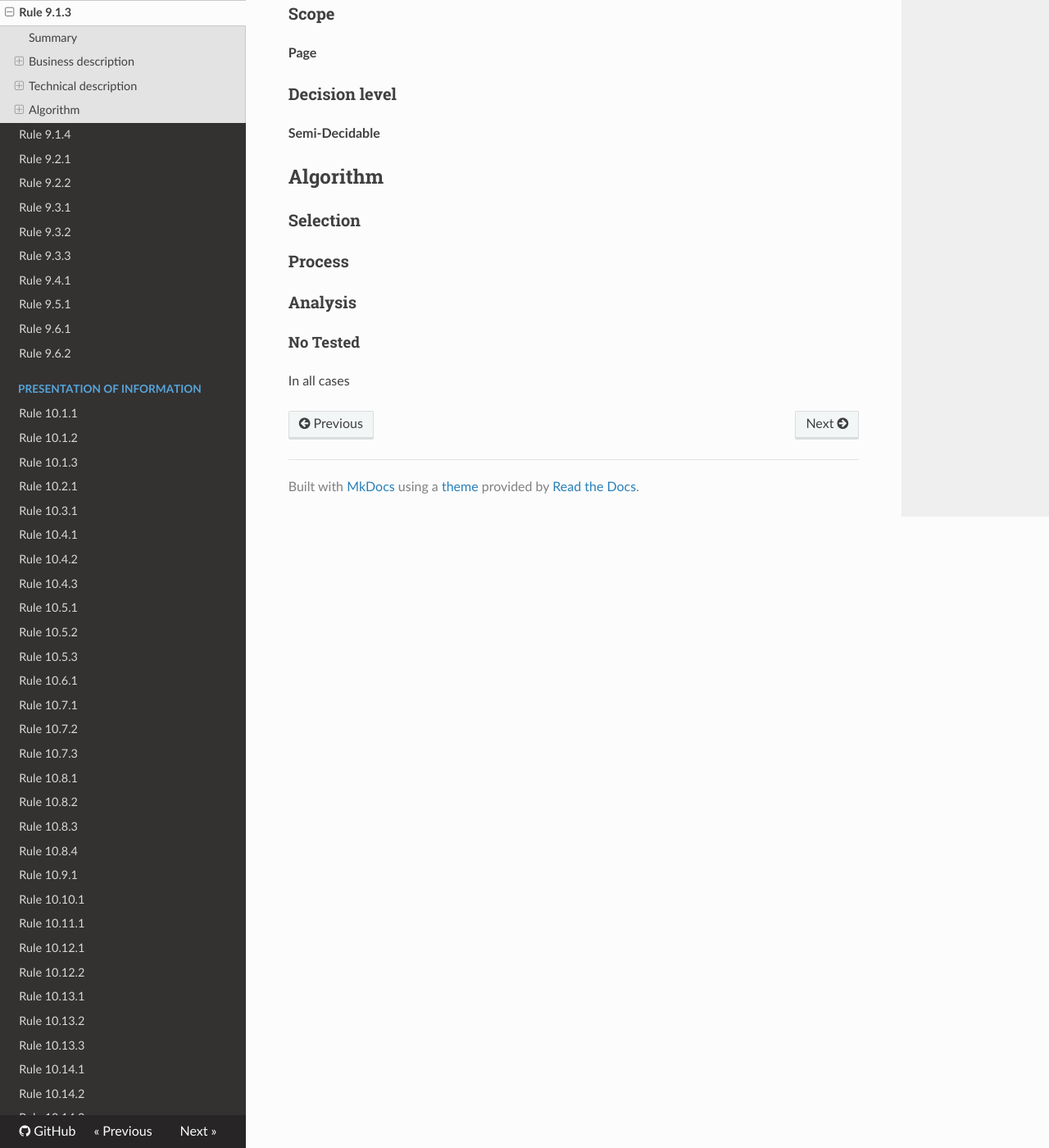
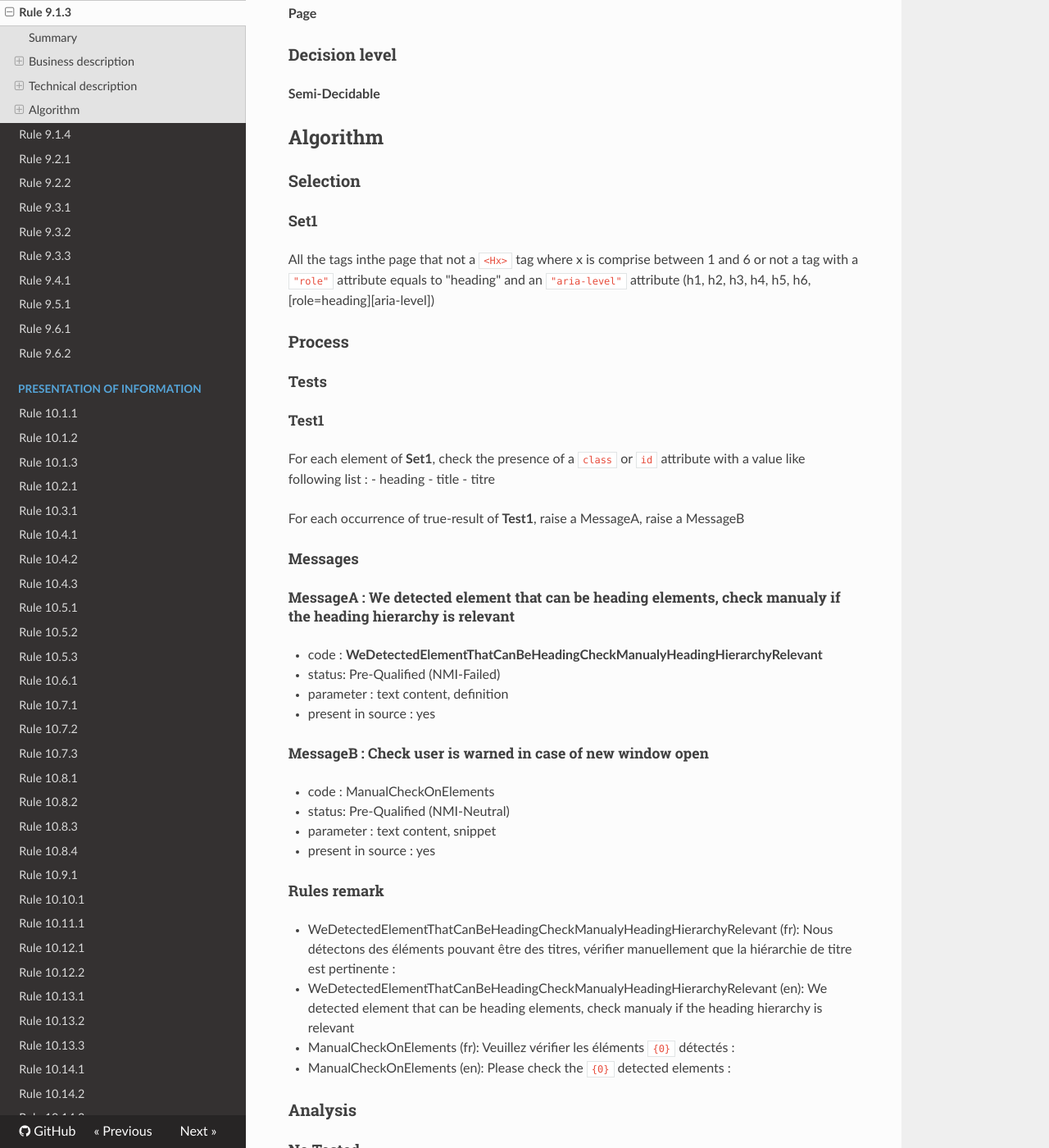
Before and after one commit to Tanaguru/RGAA3-2016, an MkDocs documentation site: the page built from docs/Rule-9-1-3.md, in a window 1280 px wide and 1400 px high, scrolled down 791 px. Shown: the whole window at 82% size. Built offline with MkDocs 1.6.1, drawn with Linux system fonts in a browser that asks for light colours; nearby versions of some CDN libraries; old or Windows-style settings are respelled for this version of MkDocs.

Commit message:
Update sample test 9.1.3

```diff
--- a/docs/Rule-9-1-3.md
+++ b/docs/Rule-9-1-3.md
@@ -36,7 +34,46 @@ Dans chaque page Web, chaque <a href="http://references.modernisation.gouv.fr/re
 
 ### Selection
 
+#### Set1
+
+All the tags inthe page that not a `<Hx>` tag where x is comprise between 1 and 6 or not a tag with a `"role"` attribute equals to "heading" and an `"aria-level"` attribute (h1, h2, h3, h4, h5, h6, [role=heading][aria-level])
+
 ### Process
+
+#### Tests
+
+##### Test1
+
+For each element of **Set1**, check the presence of a `class` or `id` attribute with a value like following list :
+ - heading
+ - title
+ - titre
+
+For each occurrence of true-result of **Test1**, raise a MessageA, raise a MessageB
+
+#### Messages
+
+##### MessageA : We detected element that can be heading elements, check manualy if the heading hierarchy is relevant
+
+-    code : **WeDetectedElementThatCanBeHeadingCheckManualyHeadingHierarchyRelevant**
+-    status: Pre-Qualified (NMI-Failed)
+-    parameter : text content, definition
+-    present in source : yes
+
+##### MessageB : Check user is warned in case of new window open
+
+-   code : ManualCheckOnElements
+-   status: Pre-Qualified (NMI-Neutral)
+-   parameter : text content, snippet
+-   present in source : yes
+
+#### Rules remark
+
+ * WeDetectedElementThatCanBeHeadingCheckManualyHeadingHierarchyRelevant (fr): Nous d&eacute;tectons des &eacute;l&eacute;ments pouvant &ecirc;tre des titres, v&eacute;rifier manuellement que la hi&eacute;rarchie de titre est pertinente :
+ * WeDetectedElementThatCanBeHeadingCheckManualyHeadingHierarchyRelevant (en): We detected element that can be heading elements, check manualy if the heading hierarchy is relevant
+
+ * ManualCheckOnElements (fr): Veuillez v&eacute;rifier les &eacute;l&eacute;ments <code>{0}</code> d&eacute;tect&eacute;s :
+ * ManualCheckOnElements (en): Please check the <code>{0}</code> detected elements :
 
 ### Analysis
 
```
Also changed, not shown: other parts of docs/Rule-9-1-3.md (+2 -4 lines), 3 other files.
